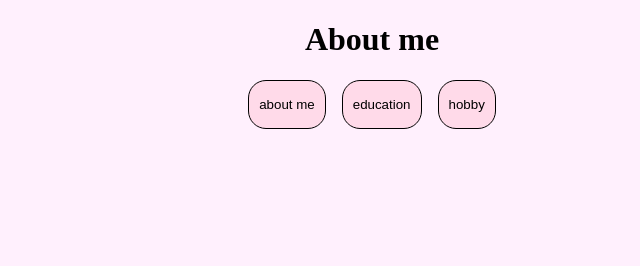
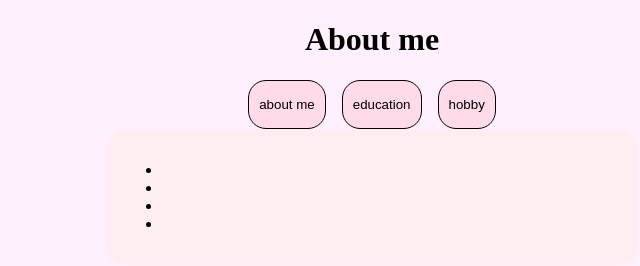
Before and after one commit to smrrvv1/final-project, a plain HTML site: page index.html in a window 1280 px wide. Both pictures are taken after a click on the button "hobby". Shown: the full height of the page, 268-908 px from the left. Drawn offline with Linux system fonts and the light colour scheme.

Commit message:
add hobby btn and showHobby logic

```diff
--- a/index.html
+++ b/index.html
@@ -13,6 +13,9 @@
          <button id="edu-btn">education</button>
          <button id="hobby-btn">hobby</button>
     </div>
+    <div id="content">
+
+    </div>
     <script src="script.js"></script>
 </body>
 </html>
--- a/script.js
+++ b/script.js
@@ -1,6 +1,7 @@
 const aboutBtn = document.getElementById('about-btn')
 const eduBtn = document.getElementById('edu-btn')
 const hobbyBtn = document.getElementById('hobby-btn')
+const contentBlock = document.getElementById('content')
 
 const customAlert = (message) =>{
     const overlay = document.createElement('div');
@@ -31,10 +32,32 @@ const customAlert = (message) =>{
     })
 }
 
-const hobbies = ['music', 'it', 'movies', 'cooking']
+const hobbies = [
+  { title: 'music'},
+  { title: 'it'},
+  { title: 'movies'},
+  { title: 'cooking'},
+]
+
+const clearContent = () =>{
+    contentBlock.innerHTML = ''
+};
+
+const showHobby = () =>{
+    clearContent();
+
+    const hobbiesList = document.createElement('ul');
+    contentBlock.append(hobbiesList);
+
+    for (const hobby of hobbies) {
+        console.log(hobby.title)
+        const hobbyItem = document.createElement('li')
+        hobbiesList.append(hobbyItem);
+    }
+}
 
 
-
+hobbyBtn.addEventListener('click', showHobby)
 aboutBtn.addEventListener('click', () => {
     customAlert('My name is Samira, im 16. My birthday: 02.03.2009. Im second year student at compass college. I have an orange cat, he is 3 years old. His bd: 04.02.2009.')
 })
--- a/style.css
+++ b/style.css
@@ -62,3 +62,11 @@ body{
     border-radius: 16px;
     border: 1px solid rgb(255, 103, 103);
 }
+
+#content {
+    width: 500px;
+    margin: 0 auto;
+    background: rgb(255, 238, 241);
+    border-radius: 18px;
+    padding: 16px;
+}
```
